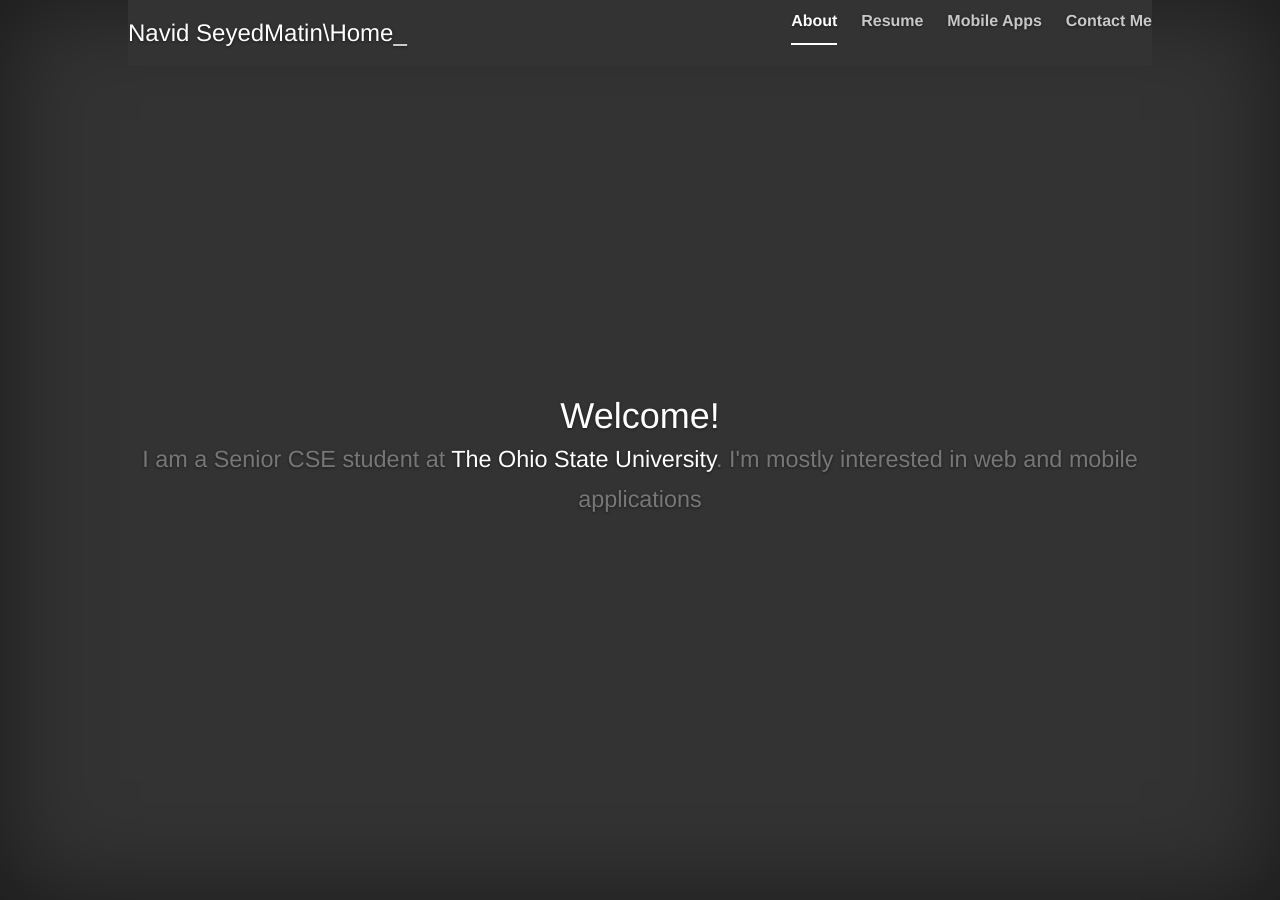
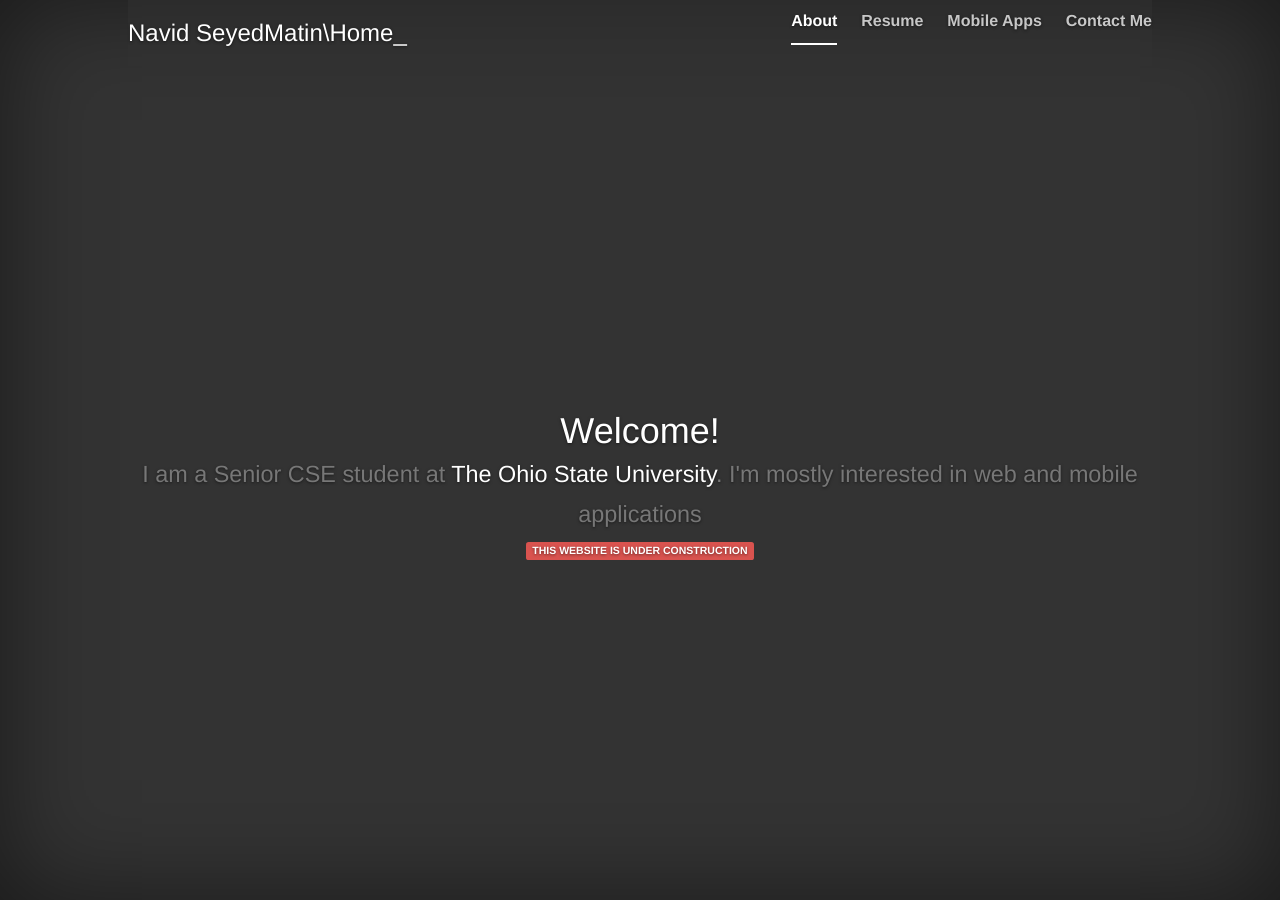
Before and after one commit to navidmatin/navidmatin, a Jekyll site: the page built from index.html, in a window 1280 px wide. Built offline with Jekyll 4.4.1, drawn with Linux system fonts in a browser that asks for light colours; nearby versions of some CDN libraries.

Commit message:
small fixes

```diff
--- a/_layouts/default.html
+++ b/_layouts/default.html
@@ -10,7 +10,9 @@
 	  		<div class="cover-container">
   			  	{% include nav.html %}
 		  		<div class="inner cover" style="display:none" id="main-body">
+		  		<div class="mainbody">
 			 		{{ content }}
+			 		</div>
 			 	</div>
 		 	</div>
 	 	</div>
--- a/assets/css/cover.css
+++ b/assets/css/cover.css
@@ -135,7 +135,9 @@
   .masthead {
     position: fixed;
     top: 0;
-    background-color: #333;
+    background: rgb(51,51,51); /*Fall back for old browsers*/
+    background-color: rgba(51,51,51,.5);
+    filter:alpha(opacity=20);
     z-index: +1;
   }
   .mastfoot {
@@ -182,3 +184,6 @@
 .well> h1 {
   color:#2A4E6C;
 }
+.mainbody {
+  padding-top:5%;
+}
--- a/index.html
+++ b/index.html
@@ -10,4 +10,5 @@
 <small>I am a Senior CSE student at <a href="http://www.osu.edu">The Ohio State University</a>.
 
 I'm mostly interested in web and mobile applications</small></h1>
+<h1 class="label label-danger">THIS WEBSITE IS UNDER CONSTRUCTION</h1>
 </div>
```
Also changed, not shown: 5 other files.
